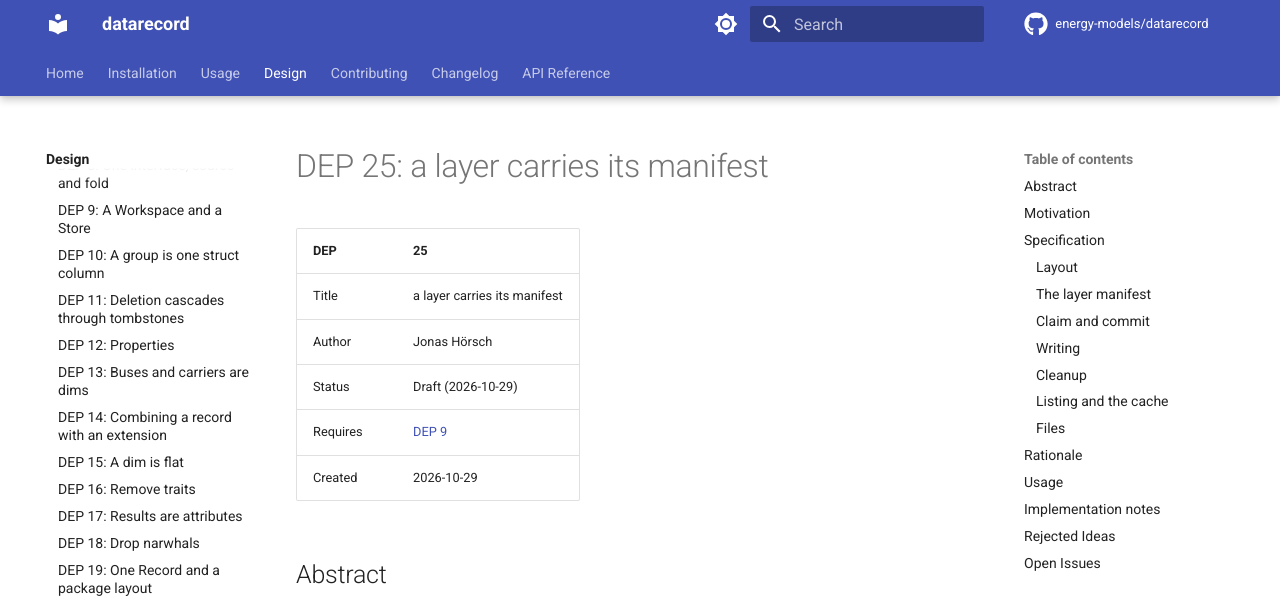
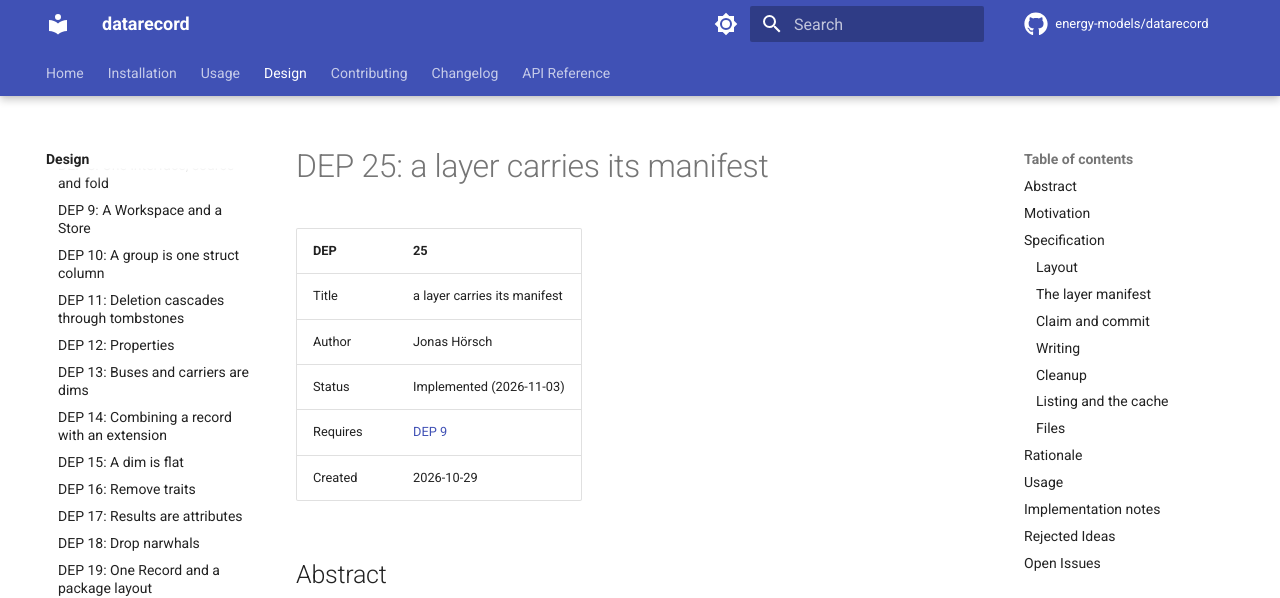
Before and after one commit to energy-models/datarecord, an MkDocs documentation site: the page built from docs/design/proposals/dep-0025-a-layer-carries-its-manifest.md, in a window 1280 px wide and 900 px high. Shown: the top 598 px of the window. Built offline with MkDocs 1.6.1 and Material for MkDocs 9.7.7, drawn with Linux system fonts in a browser that asks for light colours; comment, search, counter and statistics services are not loaded.

Commit message:
docs: DEP 25 is implemented

```diff
--- a/docs/design/proposals/dep-0025-a-layer-carries-its-manifest.md
+++ b/docs/design/proposals/dep-0025-a-layer-carries-its-manifest.md
@@ -10,7 +10,7 @@
 | -------- | ---------------------------- |
 | Title    | a layer carries its manifest |
 | Author   | Jonas Hörsch                 |
-| Status   | Draft (2026-10-29)           |
+| Status   | Implemented (2026-11-03)     |
 | Requires | [DEP 9](dep-0009-store.md)   |
 | Created  | 2026-10-29                   |
 
```
